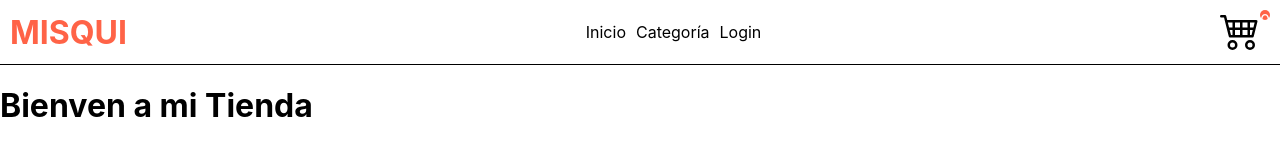
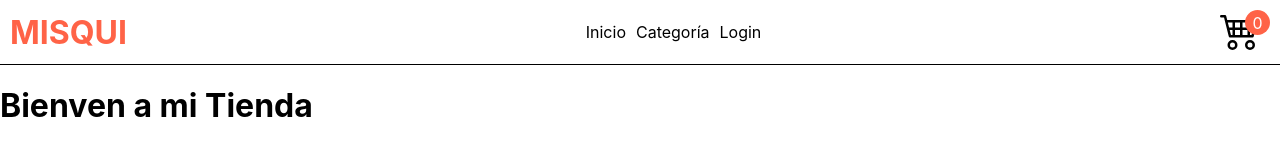
Before and after one commit to blikroy/misqui-vidal, a React (Create React App) app: page / in a window 1280 px wide. Shown: the top 160 px of the page. Built offline with nearby package versions, Linux system fonts and the light colour scheme.

Commit message:
circulo de icono de carrito mas grande

```diff
--- a/src/App.css
+++ b/src/App.css
@@ -35,9 +35,12 @@ nav ul li {
   position: absolute;
   top: 0;
   right: 0;
-  width: 10px;
-  height: 10px;
+  width: 25px;
+  height: 25px;
   border-radius: 50%;
   background: tomato;
   color: #fff;
+  display: flex;
+  justify-content: center;
+  align-items: center;
 }
```
